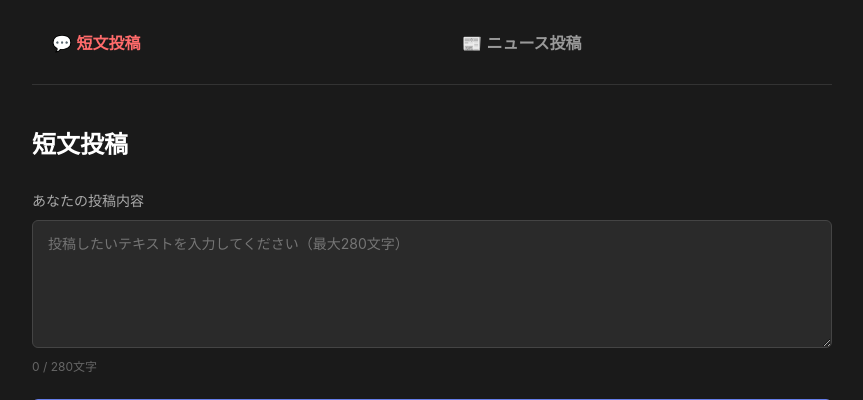
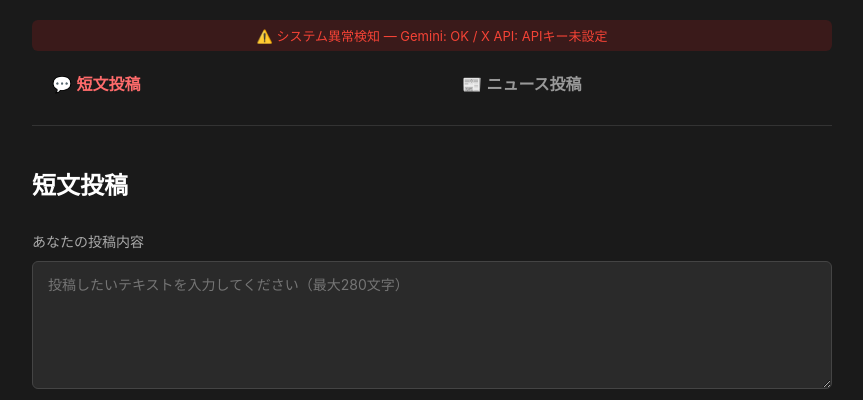
Before and after one commit to tubakido-byte/bep-post-generator, a Flask app: page / in a window 1280 px wide. Shown: the top 400 px of the page, without its empty margins (208-1071 px from the left). Run offline with Flask 3, Linux system fonts and the light colour scheme; data that the repository does not hold is empty.

Commit message:
feat: 安定版v1.1 — エラー表示・ヘルスチェック・テストスクリプト追加
- /api/health エンドポイント追加（Gemini/X API死活監視）
- 画面上部にAPI状態バー表示（異常時は赤色で原因表示）
- 全API呼び出しにエラーメッセージ表示追加
- test_all.py: デプロイ前全機能チェックスクリプト

Co-Authored-By: Claude Sonnet 4.6 <noreply@anthropic.com>

```diff
--- a/api_handlers.py
+++ b/api_handlers.py
@@ -187,3 +187,22 @@ def get_news_articles(source: str) -> list:
             print(f"[DEBUG] Translate error: {e}")
 
     return [{"title": a['title'], "summary": '', "link": a['link']} for a in raw]
+
+def health_check() -> dict:
+    results = {"gemini": "NG", "x_api": "NG", "env_vars": "NG", "overall": "NG"}
+
+    missing = [k for k in ["GEMINI_API_KEY", "X_CONSUMER_KEY", "X_CONSUMER_SECRET", "X_ACCESS_TOKEN", "X_ACCESS_TOKEN_SECRET"]
+               if not __import__('os').environ.get(k)]
+    results["env_vars"] = "OK" if not missing else f"未設定: {', '.join(missing)}"
+
+    try:
+        url = f"https://generativelanguage.googleapis.com/v1beta/models/gemini-2.5-flash:generateContent?key={GEMINI_API_KEY}"
+        r = requests.post(url, json={"contents": [{"parts": [{"text": "ping"}]}]}, timeout=10)
+        results["gemini"] = "OK" if r.status_code == 200 else f"エラー {r.status_code}"
+    except Exception as e:
+        results["gemini"] = f"接続失敗: {str(e)[:50]}"
+
+    results["x_api"] = "OK" if all([X_CONSUMER_KEY, X_CONSUMER_SECRET, X_ACCESS_TOKEN, X_ACCESS_TOKEN_SECRET]) else "APIキー未設定"
+
+    results["overall"] = "OK" if all(v == "OK" for v in [results["gemini"], results["x_api"], results["env_vars"]]) else "NG"
+    return results
--- a/app.py
+++ b/app.py
@@ -1,6 +1,6 @@
 from flask import Flask, render_template, request, jsonify
 import os, requests
-from api_handlers import post_to_x, generate_posts, generate_images, get_news_articles
+from api_handlers import post_to_x, generate_posts, generate_images, get_news_articles, health_check
 from config import GEMINI_API_KEY
 
 app = Flask(__name__)
@@ -9,40 +9,47 @@ app = Flask(__name__)
 def dashboard():
     return render_template('dashboard.html')
 
+@app.route('/api/health')
+def api_health():
+    return jsonify(health_check())
+
 @app.route('/api/news')
 def api_news():
     source = request.args.get('source', '🌍 Axios')
-    return jsonify({'articles': get_news_articles(source)})
+    try:
+        articles = get_news_articles(source)
+        return jsonify({'articles': articles})
+    except Exception as e:
+        return jsonify({'articles': [], 'error': f'ニュース取得失敗: {str(e)[:100]}'})
 
 @app.route('/api/post', methods=['POST'])
 def api_post():
     data = request.get_json()
+    if not data or not data.get('text', '').strip():
+        return jsonify({'success': False, 'error': '投稿テキストが空です'})
     return jsonify(post_to_x(data.get('text', ''), data.get('image', '')))
 
 @app.route('/api/generate', methods=['POST'])
 def api_generate():
-    result = generate_posts(request.get_json().get('topic', 'X投稿'))
-    return jsonify(result)
+    try:
+        topic = request.get_json().get('topic', 'X投稿')
+        result = generate_posts(topic)
+        if not result.get('prompts'):
+            return jsonify({'prompts': [], 'error': 'AI生成に失敗しました。しばらく待ってから再試行してください'})
+        return jsonify(result)
+    except Exception as e:
+        return jsonify({'prompts': [], 'error': f'生成エラー: {str(e)[:100]}'})
 
 @app.route('/api/generate-images', methods=['POST'])
 def api_generate_images():
-    return jsonify(generate_images(request.get_json().get('prompt', '')))
-
-@app.route('/api/list-models')
-def list_models():
-    r = requests.get(f"https://generativelanguage.googleapis.com/v1beta/models?key={GEMINI_API_KEY}", timeout=15)
-    names = [m['name'] for m in r.json().get('models', []) if 'generateContent' in m.get('supportedGenerationMethods', [])]
-    return jsonify({"models": names})
-
-@app.route('/api/debug-image')
-def debug_image():
-    url = f"https://generativelanguage.googleapis.com/v1beta/models/gemini-2.5-flash-image:generateContent?key={GEMINI_API_KEY}"
-    payload = {"contents": [{"parts": [{"text": "a beautiful sunset over mountains"}]}], "generationConfig": {"responseModalities": ["TEXT", "IMAGE"]}}
     try:
-        r = requests.post(url, json=payload, timeout=60)
-        return jsonify({"status": r.status_code, "response": r.text[:1000]})
+        prompt = request.get_json().get('prompt', '')
+        result = generate_images(prompt)
+        if not result.get('images'):
+            return jsonify({'images': [], 'error': '画像生成に失敗しました。Gemini APIの制限か一時的なエラーです'})
+        return jsonify(result)
     except Exception as e:
-        return jsonify({"error": str(e)})
+        return jsonify({'images': [], 'error': f'画像生成エラー: {str(e)[:100]}'})
 
 if __name__ == '__main__':
     app.run(host='0.0.0.0', port=int(os.environ.get('PORT', 5000)), debug=False)
--- a/static/app.js
+++ b/static/app.js
@@ -1,3 +1,16 @@
+// 起動時API状態チェック
+fetch('/api/health').then(r => r.json()).then(data => {
+    const bar = document.getElementById('health-bar');
+    if (data.overall === 'OK') {
+        bar.style.cssText = 'display:block;background:#1a3a1a;color:#4caf50;padding:6px 12px;border-radius:6px;margin-bottom:10px;font-size:13px;text-align:center;';
+        bar.textContent = '✅ 全システム正常稼働中';
+        setTimeout(() => bar.style.display = 'none', 4000);
+    } else {
+        bar.style.cssText = 'display:block;background:#3a1a1a;color:#f44336;padding:6px 12px;border-radius:6px;margin-bottom:10px;font-size:13px;text-align:center;';
+        bar.textContent = `⚠️ システム異常検知 — Gemini: ${data.gemini} / X API: ${data.x_api}`;
+    }
+}).catch(() => {});
+
 const shortText = document.getElementById('short-text');
 const shortCount = document.getElementById('short-count');
 const opinionText = document.getElementById('opinion-text');
@@ -23,6 +36,8 @@ function loadNews() {
     fetch(`/api/news?source=${encodeURIComponent(source)}`)
         .then(r => r.json())
         .then(data => {
+            loading.classList.remove('show');
+            if (data.error) { showResult('news-result', `✗ ${data.error}`, 'error'); return; }
             const list = document.getElementById('article-list');
             list.innerHTML = '';
             data.articles.forEach((article, idx) => {
@@ -38,7 +53,10 @@ function loadNews() {
                 };
                 list.appendChild(btn);
             });
+        })
+        .catch(() => {
             loading.classList.remove('show');
+            showResult('news-result', '✗ ネットワークエラー：ニュース取得に失敗しました', 'error');
         });
 }
 
@@ -69,9 +87,10 @@ function generatePatterns(section) {
             btn.textContent = '🤖 AI生成';
             document.getElementById(`${section}-loading`).classList.remove('show');
 
+            if (data.error) { showResult(`${section}-result`, `✗ ${data.error}`, 'error'); return; }
             const prompts = data.prompts || [];
             const labels = data.labels || prompts;
-            if (!prompts.length) return;
+            if (!prompts.length) { showResult(`${section}-result`, '✗ パターンを生成できませんでした。再度お試しください', 'error'); return; }
 
             const list = document.getElementById(`${section}-patterns-list`);
             list.innerHTML = '';
@@ -116,11 +135,13 @@ function generateImages(section) {
             btn.disabled = false;
             document.getElementById(`${section}-image-loading`).classList.remove('show');
 
+            if (data.error) { showResult(`${section}-result`, `✗ ${data.error}`, 'error'); return; }
             const list = document.getElementById(`${section}-image-list`);
             list.innerHTML = '';
             const postBtn = document.getElementById(`${section}-post-with-image-btn`);
             postBtn.style.display = 'none';
             selectedImage[section] = null;
+            if (!data.images || !data.images.length) { showResult(`${section}-result`, '✗ 画像を生成できませんでした。再度お試しください', 'error'); return; }
 
             const title = data.title || '';
             (data.images || []).forEach(b64 => {
--- a/templates/dashboard.html
+++ b/templates/dashboard.html
@@ -8,6 +8,9 @@
 </head>
 <body>
     <div class="container">
+        <!-- API状態バー -->
+        <div id="health-bar" style="display:none;padding:6px 12px;border-radius:6px;margin-bottom:10px;font-size:13px;text-align:center;"></div>
+
         <!-- ヘッダータブ -->
         <div class="header">
             <button class="tab active" onclick="switchTab('short')">
```
Also changed, not shown: test_all.py (added, +58 -0 lines).
